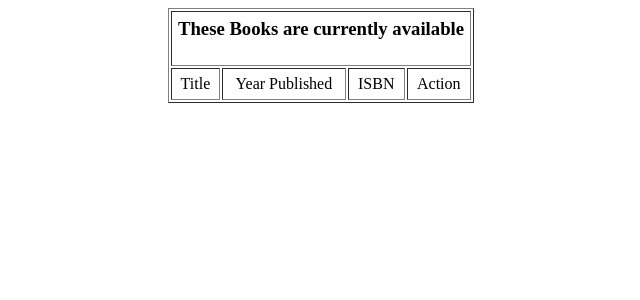
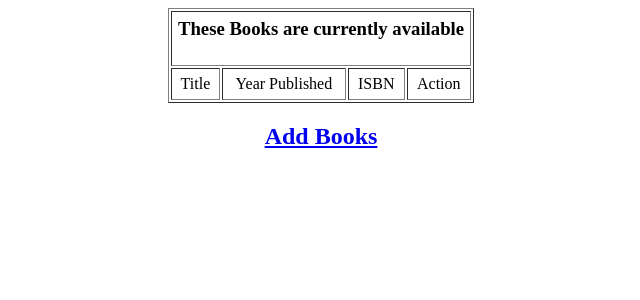
Before and after one commit to adrianneperedo/php, a PHP site: page /booklist.php in a window 1280 px wide. Shown: the top 300 px of the page, without its empty margins (319-959 px from the left). Run offline with PHP 8.4, Linux system fonts and the light colour scheme; data that the repository does not hold is empty.

Commit message:
Modify content

```diff
--- a/Chap01/booklist.php
+++ b/Chap01/booklist.php
@@ -28,6 +28,7 @@ $result = $db->query($sql);
 				<a href="delete.php?id=<?php echo $row['id']?>" onclick="return confirm('Are you sure you want to delete this book?');">Delete</a>
 		</tr>
 		<?php } ?>
-</table>
+	</table>
+	<a href="add.php" style="text-align:center;"><h2>Add Books</h2></a>
 </body>
 </html>
```
